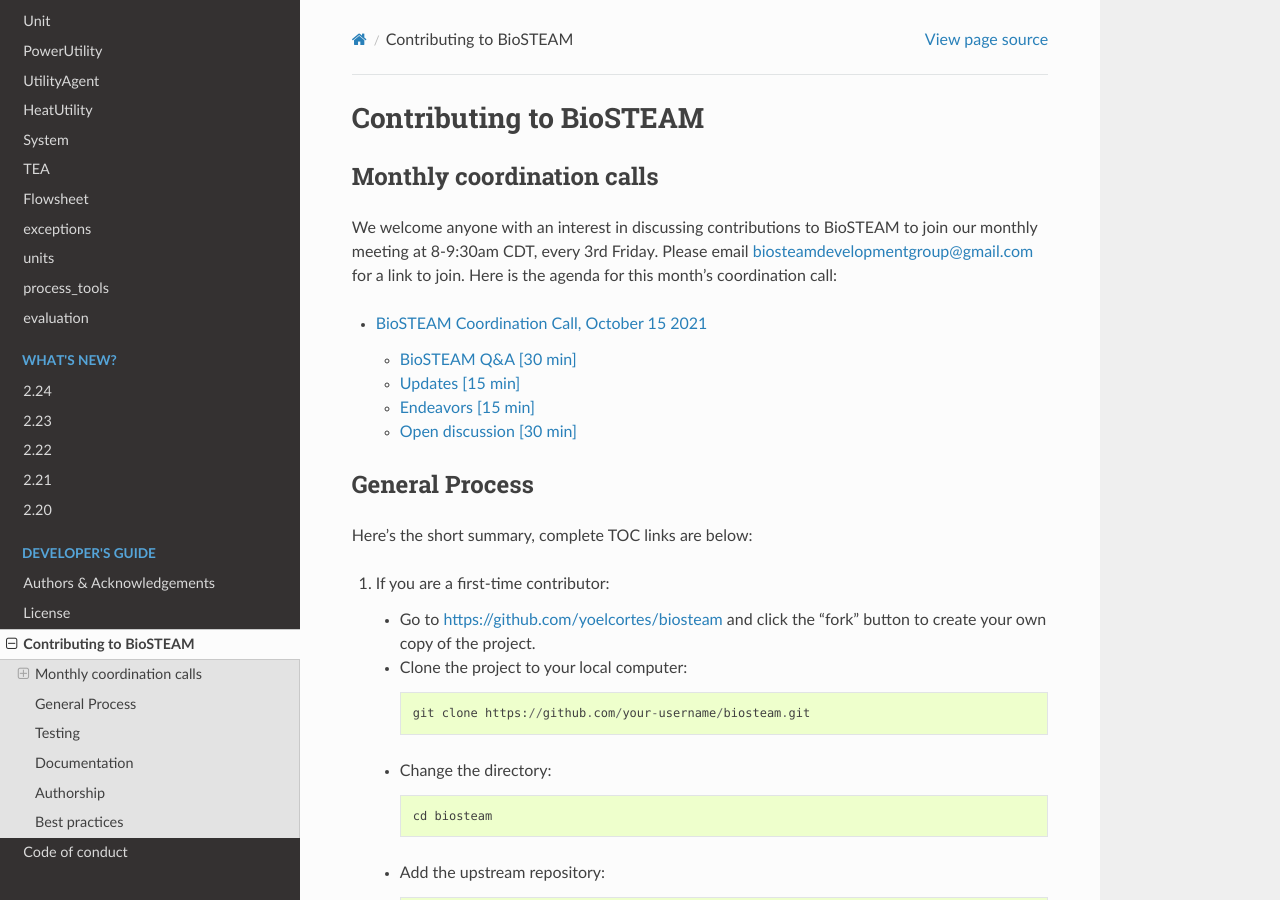
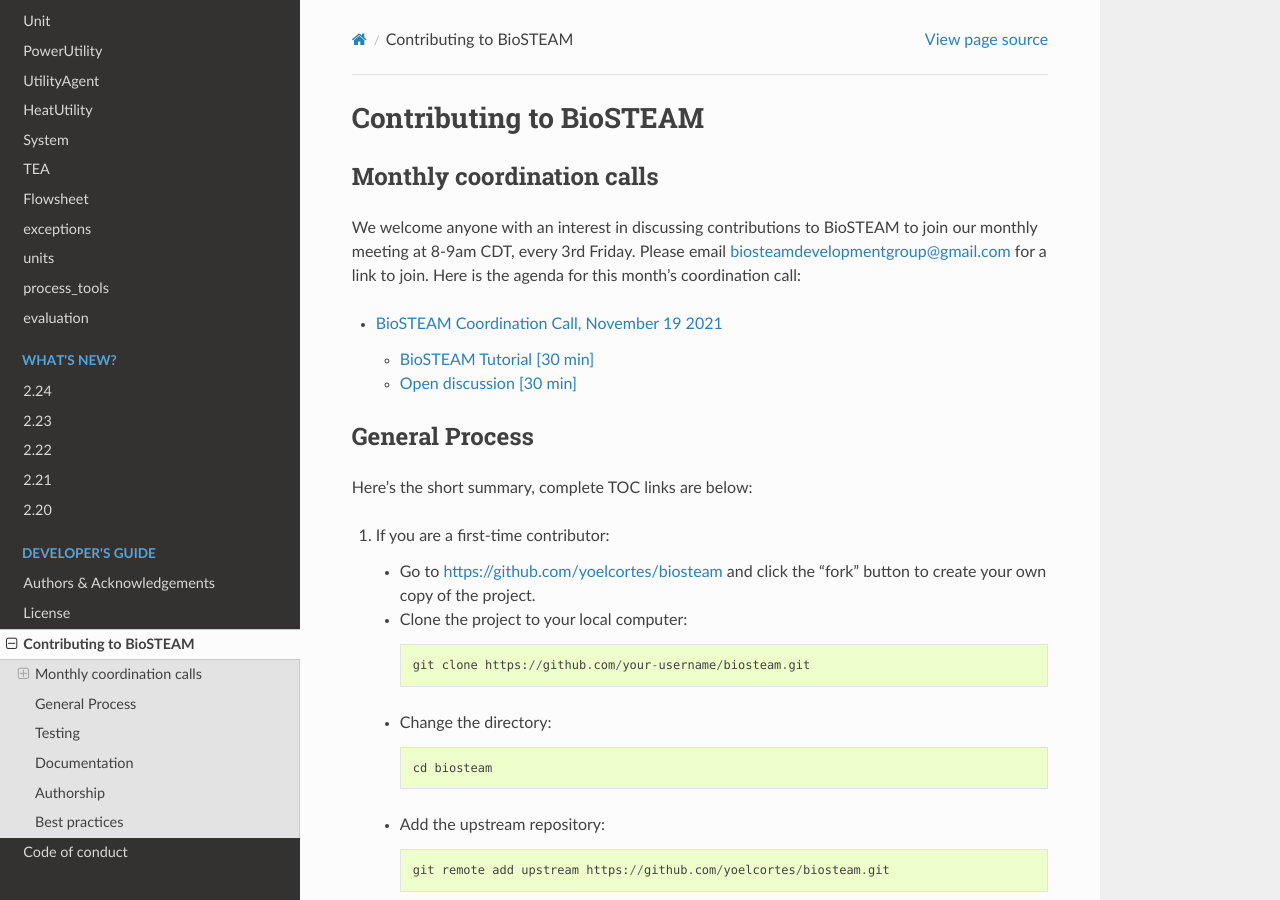
Before and after one commit to BioSTEAMDevelopmentGroup/biosteam, a Sphinx documentation site: the page built from docs/CONTRIBUTING.rst, in a window 1280 px wide and 900 px high. Built offline with Sphinx 7.4.7 and the Read the Docs theme 2.0.0, drawn with Linux system fonts in a browser that asks for light colours; formulas are drawn with MathJax 3; pages that are not in the unit, such as notebooks, are missing from menus.

Commit message:
add agenda for next coordination call

```diff
--- a/docs/CONTRIBUTING.rst
+++ b/docs/CONTRIBUTING.rst
@@ -5,13 +5,13 @@
 --------------------------
 
 We welcome anyone with an interest in discussing contributions to BioSTEAM to join our
-monthly meeting at 8-9:30am CDT, every 3rd Friday. Please email biosteamdevelopmentgroup@gmail.com
+monthly meeting at 8-9am CDT, every 3rd Friday. Please email biosteamdevelopmentgroup@gmail.com
 for a link to join. Here is the agenda for this month's coordination call:
 
 .. toctree::
    :maxdepth: 2
 
-   coordination/October-15-2021
+   coordination/November-19-2021
 
 General Process
 ---------------
```
Also changed, not shown: docs/coordination/November-19-2021.ipynb.
